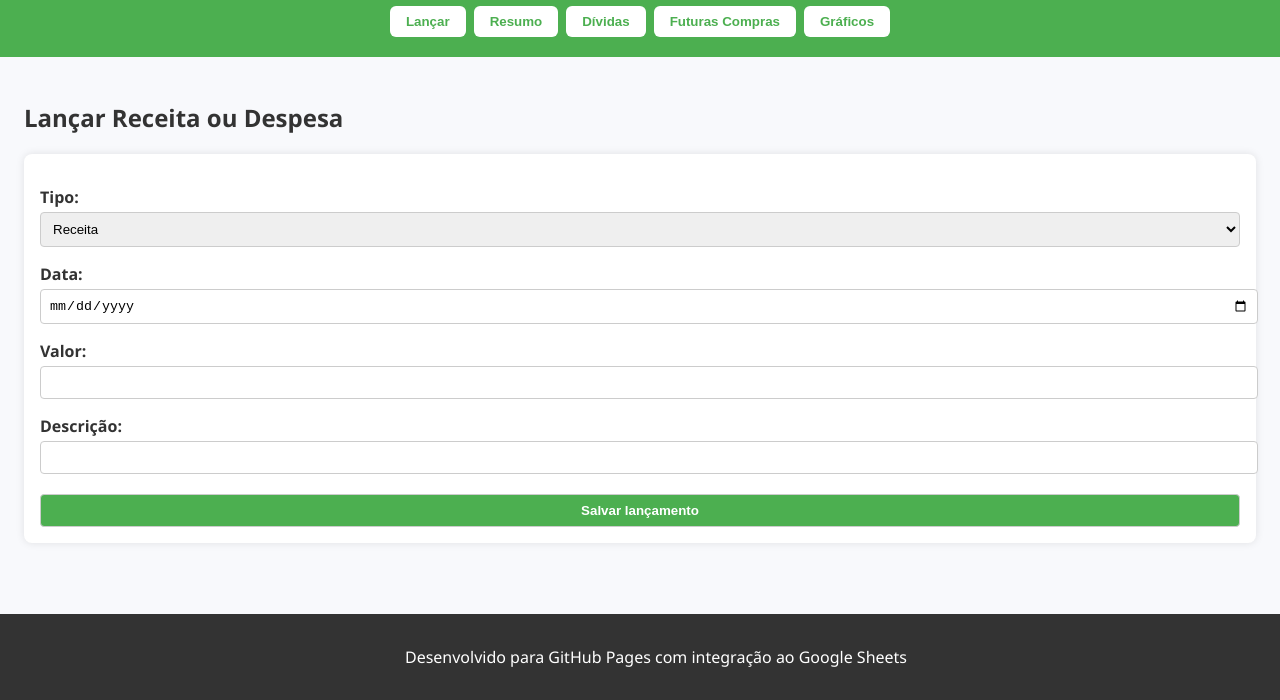
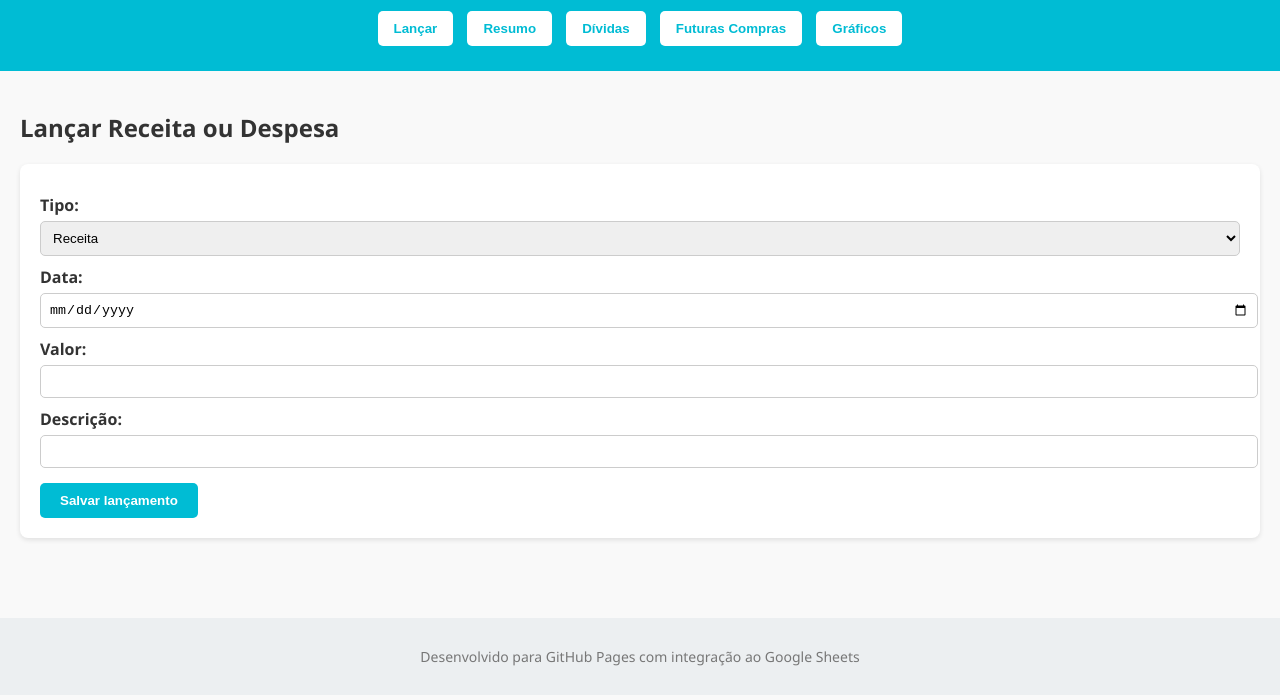
Before and after one commit to barretta-joaov/controle-financeiro, a plain HTML site: page index.html in a window 1280 px wide. Shown: the part 100-800 px from the top of the page. Drawn offline with nearby package versions, Linux system fonts and the light colour scheme; no server answers.

Commit message:
Update style.css

```diff
--- a/style.css
+++ b/style.css
@@ -1,44 +1,41 @@
 
 body {
   font-family: 'Segoe UI', Tahoma, Geneva, Verdana, sans-serif;
-  background-color: #f8f9fc;
+  background-color: #f9f9f9;
   margin: 0;
-  padding-bottom: 80px;
+  padding: 0;
   color: #333;
 }
 
 header {
-  background-color: #4CAF50;
+  background-color: #00bcd4;
   color: white;
-  padding: 1em;
+  padding: 20px;
   text-align: center;
 }
 
 nav {
   margin-top: 10px;
-  display: flex;
-  justify-content: center;
-  flex-wrap: wrap;
 }
 
 nav button {
-  margin: 0.3em;
-  padding: 0.6em 1.2em;
+  margin: 5px;
+  padding: 10px 16px;
   border: none;
   background-color: #ffffff;
-  color: #4CAF50;
-  border-radius: 6px;
+  color: #00bcd4;
+  border-radius: 5px;
+  cursor: pointer;
   font-weight: bold;
-  cursor: pointer;
-  transition: background-color 0.3s ease;
+  transition: background-color 0.2s ease;
 }
 
 nav button:hover {
-  background-color: #c8f1d2;
+  background-color: #e0f7fa;
 }
 
 main {
-  padding: 1.5em;
+  padding: 20px;
 }
 
 .aba {
@@ -50,68 +47,77 @@ main {
 }
 
 form {
-  background-color: white;
-  padding: 1em;
+  background: white;
+  padding: 20px;
   border-radius: 8px;
-  box-shadow: 0 0 8px rgba(0,0,0,0.1);
-  margin-bottom: 2em;
+  box-shadow: 0 2px 5px rgba(0,0,0,0.1);
+  margin-bottom: 30px;
 }
 
 form label {
   display: block;
-  margin-top: 1em;
-  font-weight: 600;
+  margin-top: 10px;
+  font-weight: bold;
 }
 
 form input,
-form select,
-form button {
+form select {
   width: 100%;
-  padding: 0.6em;
-  margin-top: 0.3em;
+  padding: 8px;
+  margin-top: 5px;
   border: 1px solid #ccc;
-  border-radius: 4px;
+  border-radius: 5px;
 }
 
 form button {
-  margin-top: 1.5em;
-  background-color: #4CAF50;
+  margin-top: 15px;
+  padding: 10px 20px;
+  background-color: #00bcd4;
   color: white;
+  border: none;
+  border-radius: 5px;
   font-weight: bold;
   cursor: pointer;
 }
 
 form button:hover {
-  background-color: #45a049;
+  background-color: #0097a7;
+}
+
+table {
+  width: 100%;
+  border-collapse: collapse;
+  margin-top: 20px;
+  background-color: white;
+  border-radius: 5px;
+  overflow: hidden;
+}
+
+th, td {
+  padding: 10px;
+  border: 1px solid #ddd;
+  text-align: center;
+}
+
+th {
+  background-color: #00bcd4;
+  color: white;
+}
+
+a {
+  color: #00bcd4;
+  text-decoration: none;
+}
+
+a:hover {
+  text-decoration: underline;
 }
 
 footer {
-  background-color: #333;
-  color: white;
   text-align: center;
-  padding: 1em;
-  position: fixed;
-  bottom: 0;
-  width: 100%;
+  padding: 15px;
+  background-color: #eceff1;
+  color: #777;
+  font-size: 14px;
+  margin-top: 30px;
 }
-
-#listaFuturasCompras {
-  background-color: #fff;
-  padding: 1em;
-  border-radius: 8px;
-  box-shadow: 0 0 6px rgba(0,0,0,0.1);
-}
-
-.comprado {
-  color: #2e7d32;
-  font-weight: bold;
-}
-
-.alerta-parcelas {
-  background-color: #fff3cd;
-  color: #856404;
-  padding: 1em;
-  border-radius: 6px;
-  margin-top: 1em;
-  border: 1px solid #ffeeba;
-}
```
